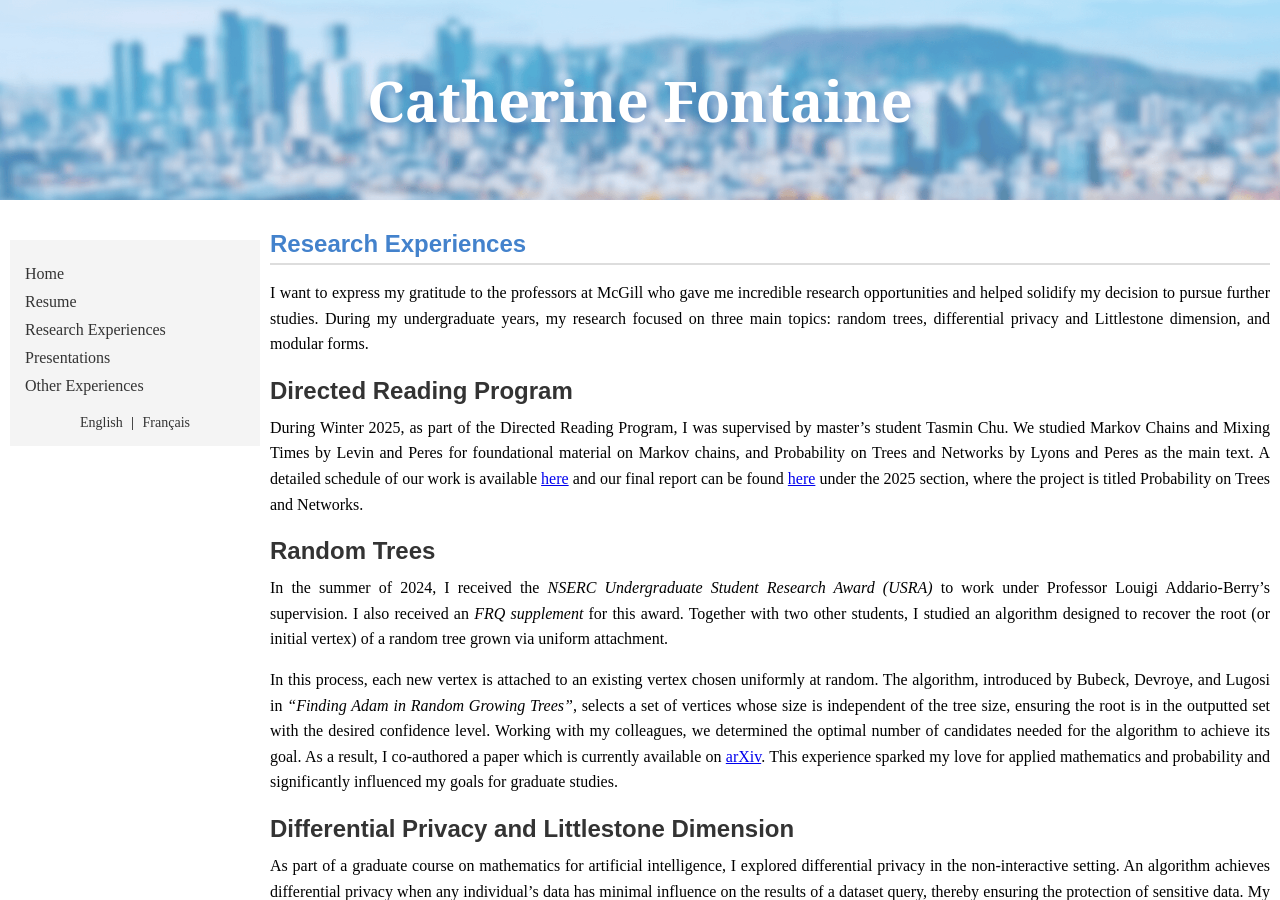
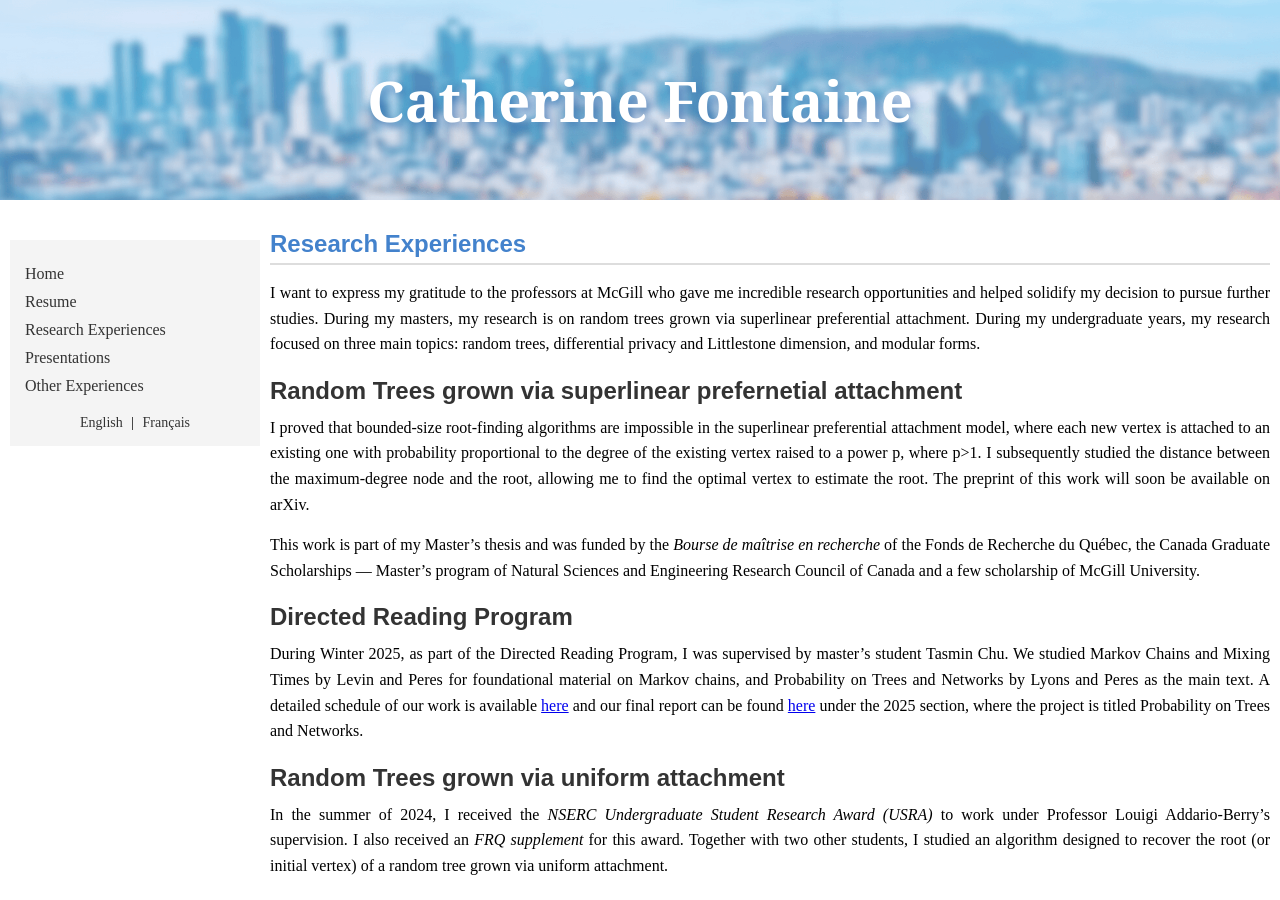
Before and after one commit to CatherineFontaine/CatherineFontaine.github.io, a Jekyll site: the page built from en/researchexperiences.md, in a window 1280 px wide and 900 px high. Built offline with Jekyll 4.4.1, drawn with Linux system fonts in a browser that asks for light colours.

Commit message:
Update researchexperiences.md

```diff
--- a/en/researchexperiences.md
+++ b/en/researchexperiences.md
@@ -5,12 +5,19 @@ lang: en
 ---
 ## Research Experiences
 
-I want to express my gratitude to the professors at McGill who gave me incredible research opportunities and helped solidify my decision to pursue further studies. During my undergraduate years, my research focused on three main topics: random trees, differential privacy and Littlestone dimension, and modular forms.
+I want to express my gratitude to the professors at McGill who gave me incredible research opportunities and helped solidify my decision to pursue further studies. During my masters, my research is on random trees grown via superlinear preferential attachment. During my undergraduate years, my research focused on three main topics: random trees, differential privacy and Littlestone dimension, and modular forms.
+
+### Random Trees grown via superlinear prefernetial attachment
+
+I proved that bounded-size root-finding algorithms are impossible in the superlinear preferential attachment model, where each new vertex is attached to an existing one with probability proportional to the degree of the existing vertex raised to a power p, where p>1. I subsequently studied the distance between the maximum-degree node and the root, allowing me to find the optimal vertex to estimate the root. The preprint of this work will soon be available on arXiv.
+
+This work is part of my Master's thesis and was funded by the *Bourse de maîtrise en recherche* of the Fonds de Recherche du Québec, the Canada Graduate Scholarships — Master’s program of Natural Sciences and Engineering Research Council of Canada and a few scholarship of McGill University.
 
 ### Directed Reading Program
 
 During Winter 2025, as part of the Directed Reading Program, I was supervised by master’s student Tasmin Chu. We studied Markov Chains and Mixing Times by Levin and Peres for foundational material on Markov chains, and Probability on Trees and Networks by Lyons and Peres as the main text. A detailed schedule of our work is available [here](https://publish.obsidian.md/tasmin-chu/DRP+Mentorship) and our final report can be found [here](https://www.math.mcgill.ca/gsams/drp/PastYears.html) under the 2025 section, where the project is titled Probability on Trees and Networks.
-### Random Trees
+
+### Random Trees grown via uniform attachment
 
 In the summer of 2024, I received the *NSERC Undergraduate Student Research Award (USRA)* to work under Professor Louigi Addario-Berry’s supervision. I also received an *FRQ supplement* for this award. Together with two other students, I studied an algorithm designed to recover the root (or initial vertex) of a random tree grown via uniform attachment.
 
```
